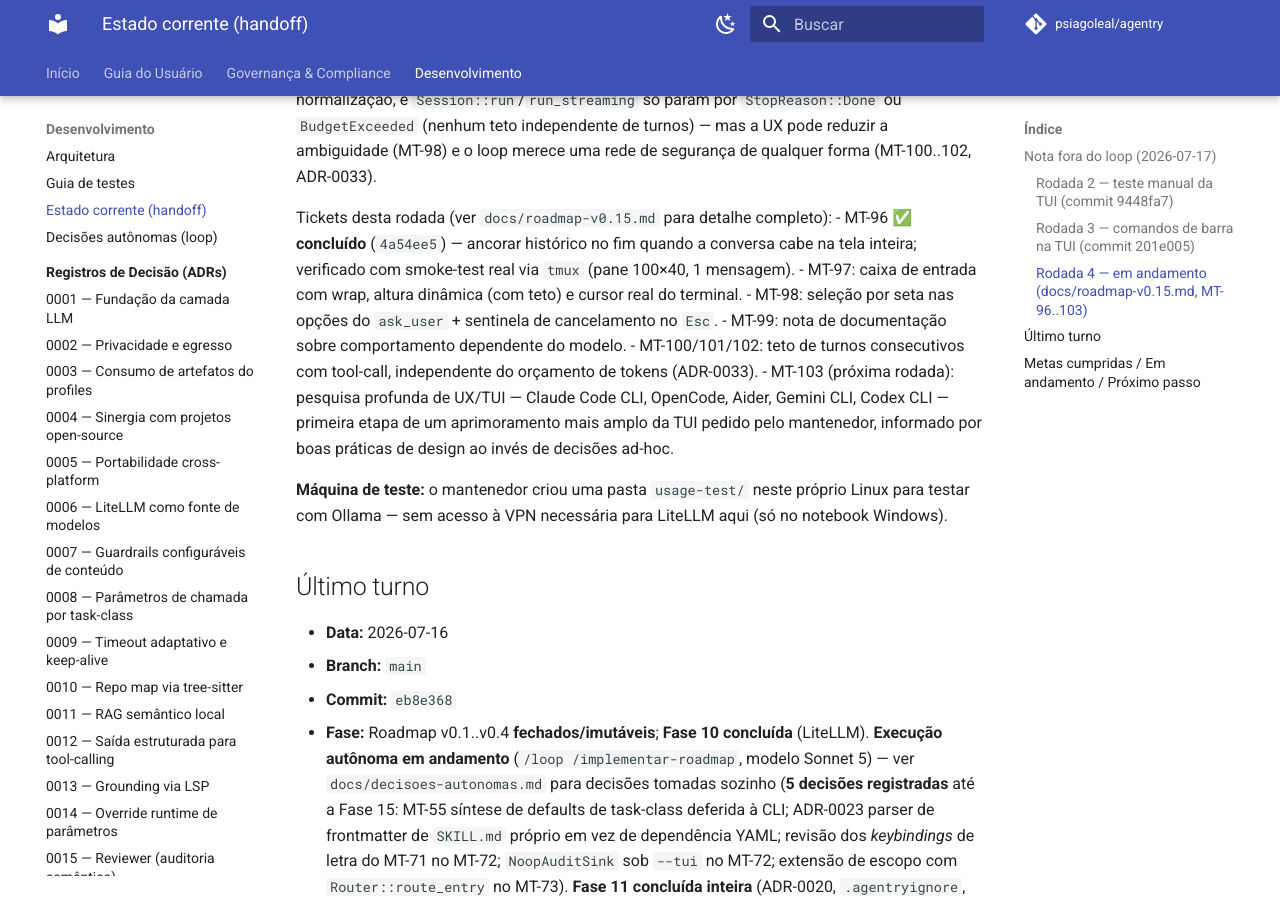
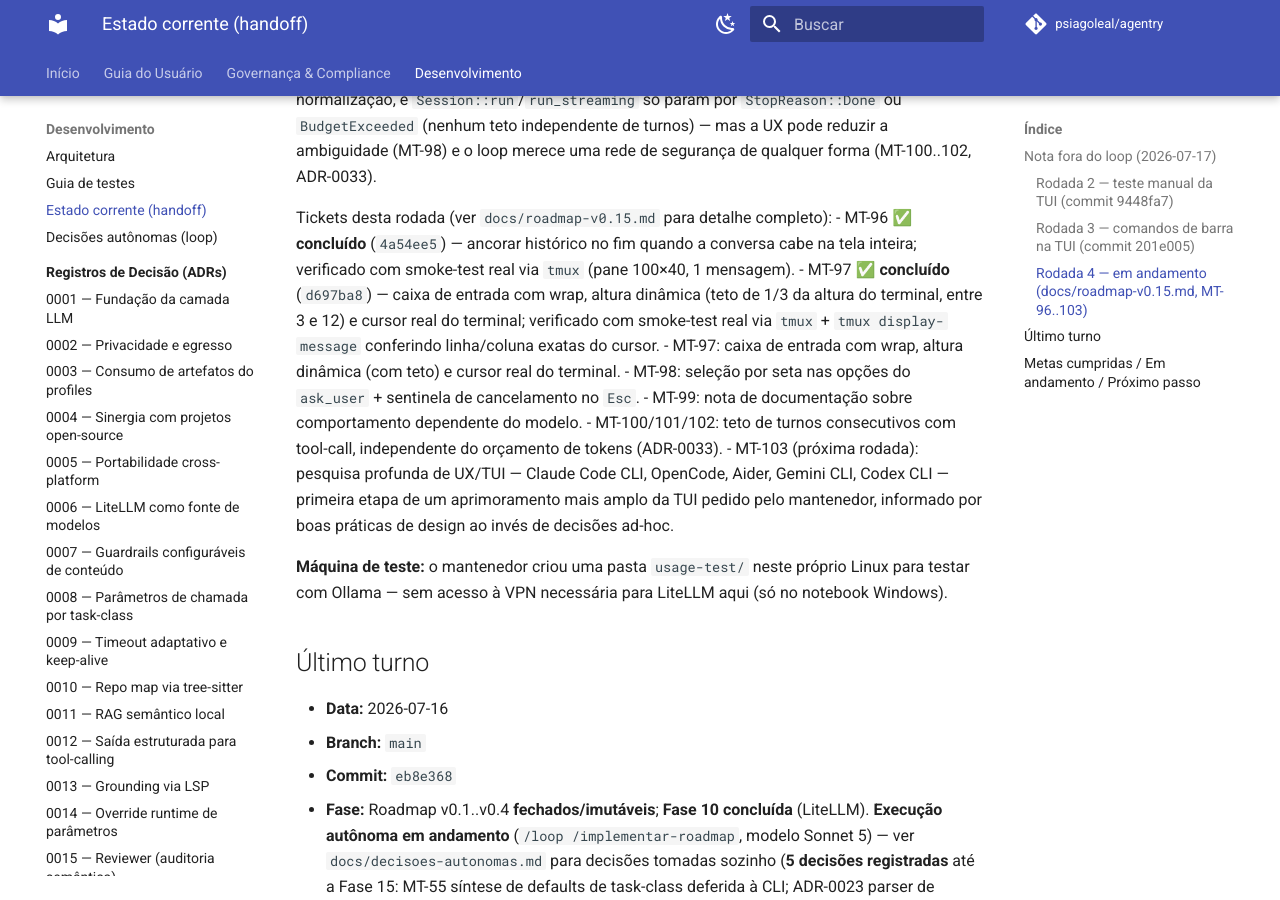
Before and after one commit to psiagoleal/agentry, an MkDocs documentation site: the page built from docs/CURRENT-STATE.md, in a window 1280 px wide and 900 px high, scrolled down 3065 px. Built offline with MkDocs 1.6.1 and Material for MkDocs 9.7.7, drawn with Linux system fonts in a browser that asks for light colours; comment, search, counter and statistics services are not loaded.

Commit message:
docs(handoff): marca MT-97 concluído; próximo passo é o MT-98
{agente: Claude Code; modelo: claude-sonnet-5}

```diff
--- a/docs/CURRENT-STATE.md
+++ b/docs/CURRENT-STATE.md
@@ -122,6 +122,9 @@ normalização, e `Session::run`/`run_streaming` só param por `StopReason::Done
 Tickets desta rodada (ver `docs/roadmap-v0.15.md` para detalhe completo):
 - MT-96 ✅ **concluído** (`4a54ee5`) — ancorar histórico no fim quando a conversa cabe na tela
   inteira; verificado com smoke-test real via `tmux` (pane 100×40, 1 mensagem).
+- MT-97 ✅ **concluído** (`d697ba8`) — caixa de entrada com wrap, altura dinâmica (teto de 1/3
+  da altura do terminal, entre 3 e 12) e cursor real do terminal; verificado com smoke-test
+  real via `tmux` + `tmux display-message` conferindo linha/coluna exatas do cursor.
 - MT-97: caixa de entrada com wrap, altura dinâmica (com teto) e cursor real do terminal.
 - MT-98: seleção por seta nas opções do `ask_user` + sentinela de cancelamento no `Esc`.
 - MT-99: nota de documentação sobre comportamento dependente do modelo.
```
Also changed, not shown: docs/roadmap-v0.15.md (+1 -1 lines).
